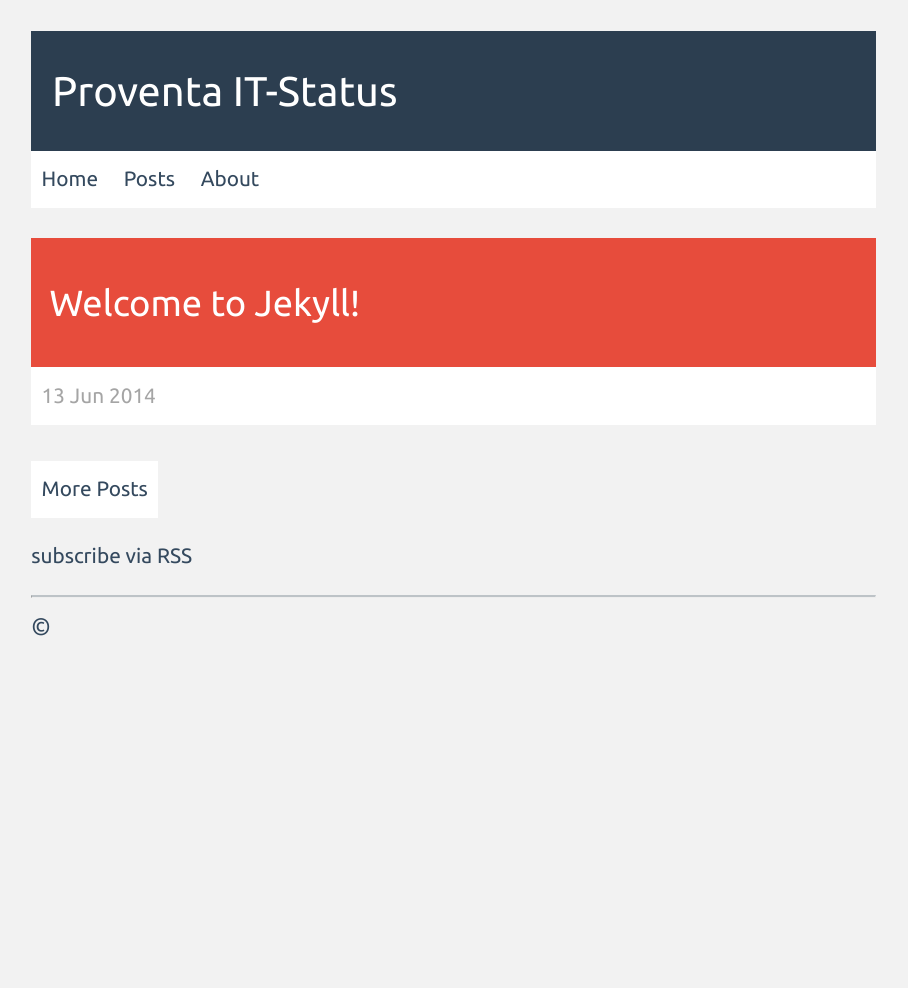
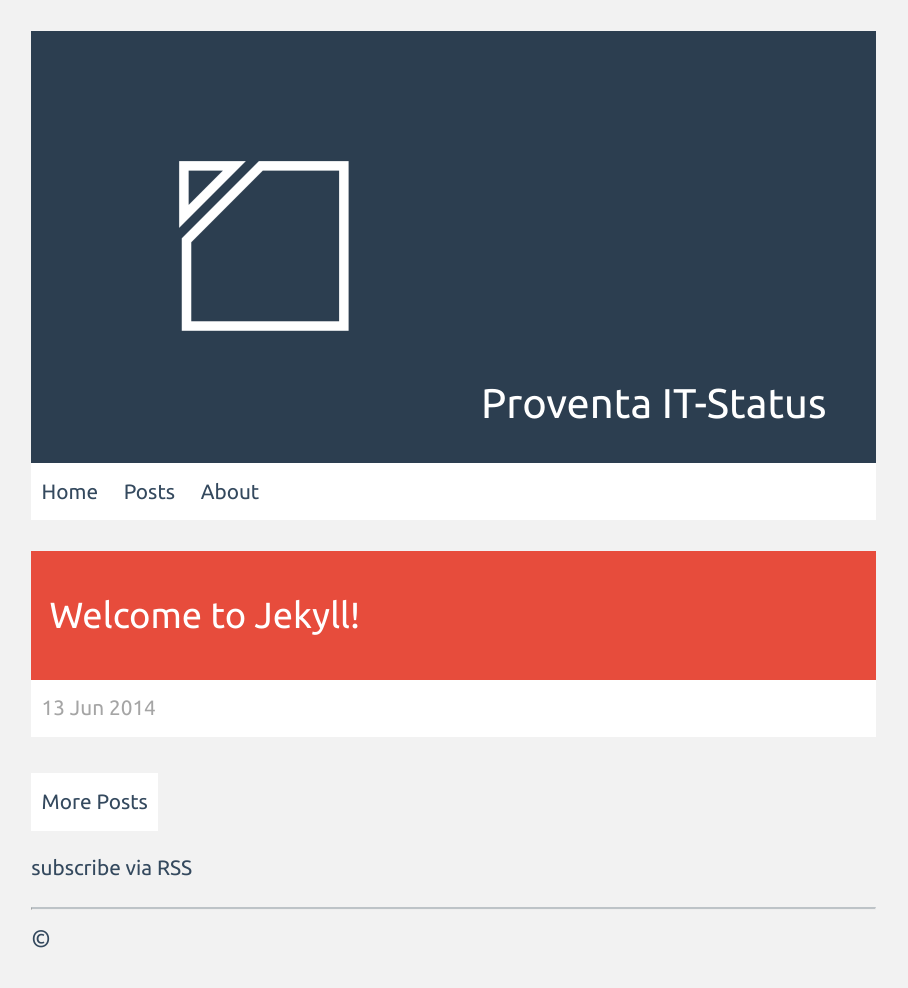
Before and after one commit to proventa/status, a Jekyll site: the page built from index.html, in a window 1280 px wide. Shown: the whole page, without its empty margins (0-908 px from the left). Built offline with Jekyll 4.4.1, drawn with Linux system fonts in a browser that asks for light colours; before the commit the page ends 900 px from its top, so only the background shows below that.

Commit message:
added proventa logo

```diff
--- a/_layouts/default.html
+++ b/_layouts/default.html
@@ -19,7 +19,7 @@
     <header>
       <a href="/">
         <h1 class="title active drk">
-          {{ site.name }}
+          <IMG SRC="/src/image1.png"> {{ site.name }}
         </h1>
       </a>
       <nav>
```
Also changed, not shown: src/image1.png (added).
